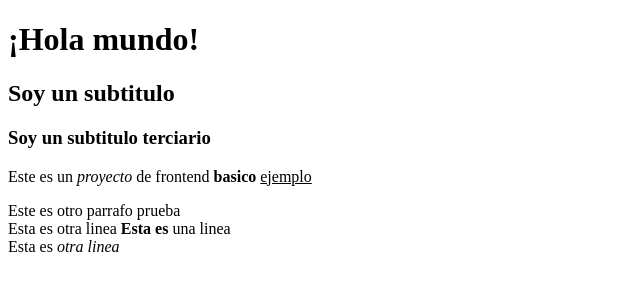
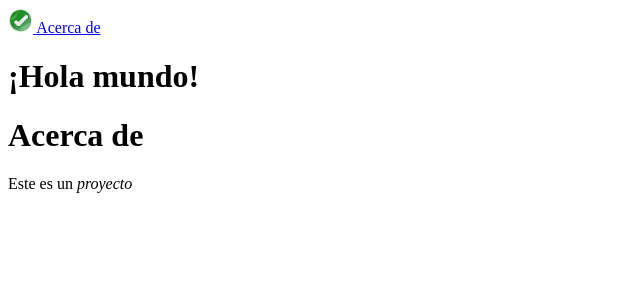
Before and after one commit to RomR90/frontend-starter, a plain HTML site: page index.html in a window 1280 px wide. Shown: the whole page, without its empty margins (0-640 px from the left). Drawn offline with Linux system fonts and the light colour scheme.

Commit message:
add readme.md

```diff
--- a/index.html
+++ b/index.html
@@ -6,14 +6,22 @@
     <title>Ebac - Frontend Starter</title>
 </head>
 <body>
+
+    <nav>
+         <nav>
+        <a href="index.html" title="Ir a la pagina de inicio">
+        <img src="./descarga 1111.jpg" alt="Logo Rutina.py" width="25" height="25">
+        </a>
+        <a href="about.html" title="Acerca de Rutina.py">Acerca de</a>
+    </nav>
+    </nav>
     <h1>¡Hola mundo!</h1>
-    <h2>Soy un subtitulo</h2>
-    <h3>Soy un subtitulo terciario</h3>
-    <p>Este es un <i>proyecto</i> de frontend <b>basico</b> <u>ejemplo</u></p>
-    <p>Este es otro parrafo prueba <br>
-    Esta es otra linea
-    <strong>Esta es</strong> una linea <br>
-    Esta es <em>otra linea</em>
-</p>
+    <header>
+        <main>
+            <h1>Acerca de</h1>
+        </main>
+        <p>Este es un <i>proyecto</i></p>
+    </header>
+
 </body>
 </html>
```
Also changed, not shown: about.html (added, +30 -0 lines), descarga (3).jpg (added), descarga 1111.jpg (added), 1 other file.
